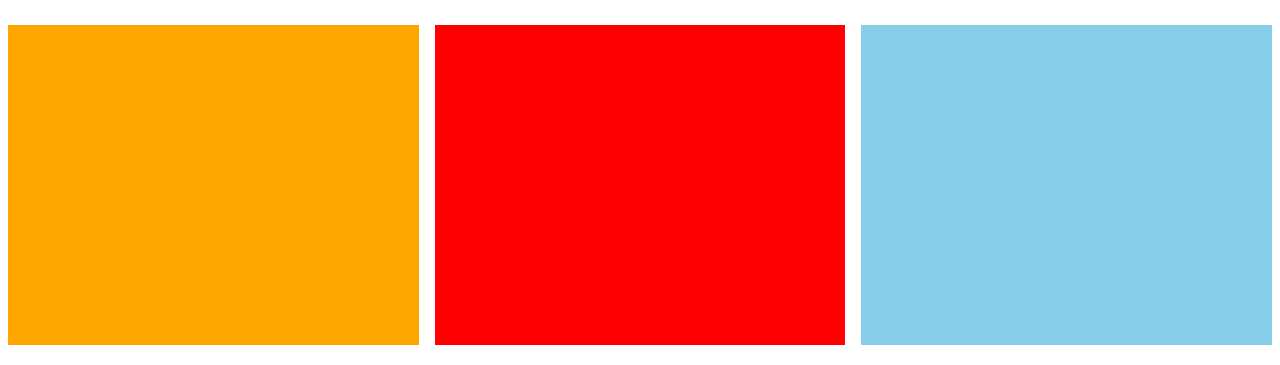
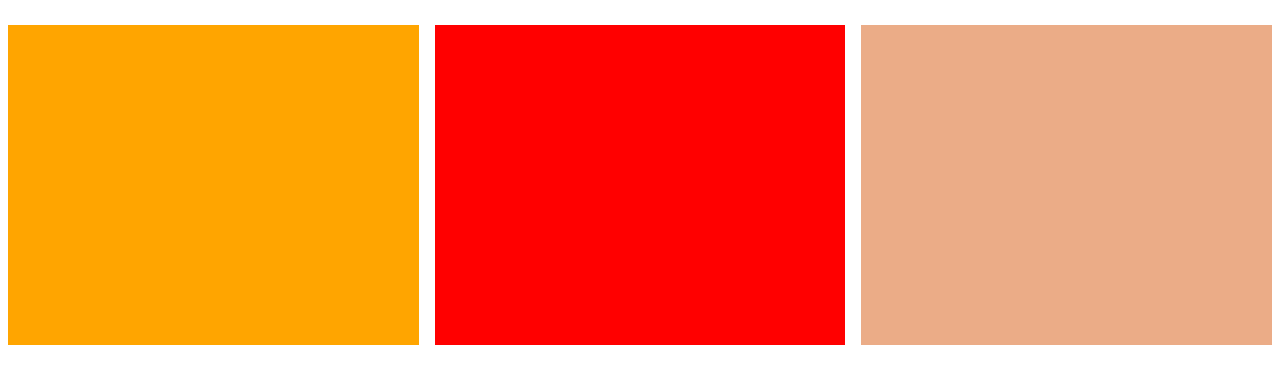
Before and after one commit to yadetagetachew/mock-3, a plain HTML site: page index.html in a window 1280 px wide. Shown: the part 584-949 px from the top of the page. Drawn offline with Linux system fonts and the light colour scheme.

Commit message:
checke commit

```diff
--- a/styles.css
+++ b/styles.css
@@ -71,5 +71,5 @@ li a {
     background-color: red;
 }
 .backround4{
-    background-color: skyblue;
+    background-color: rgb(235, 172, 135);
 }
```
